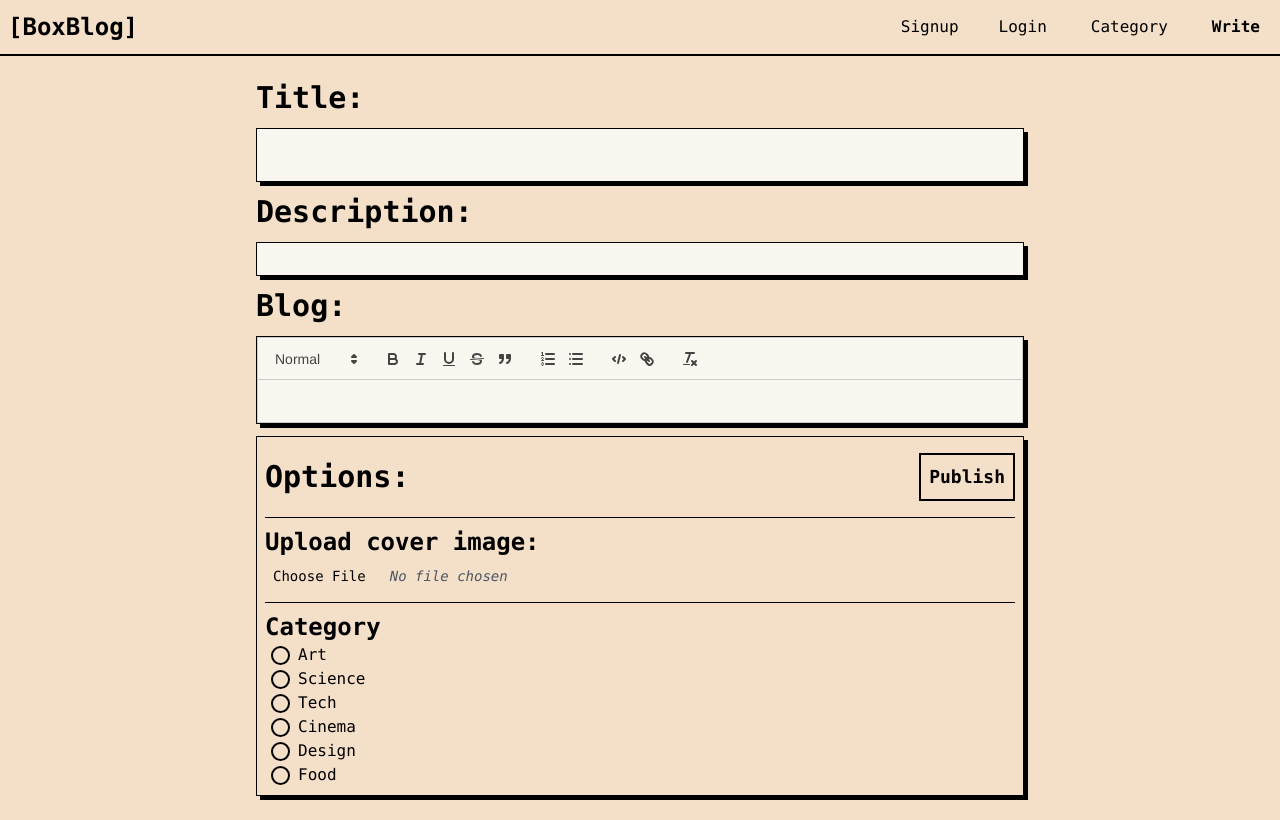
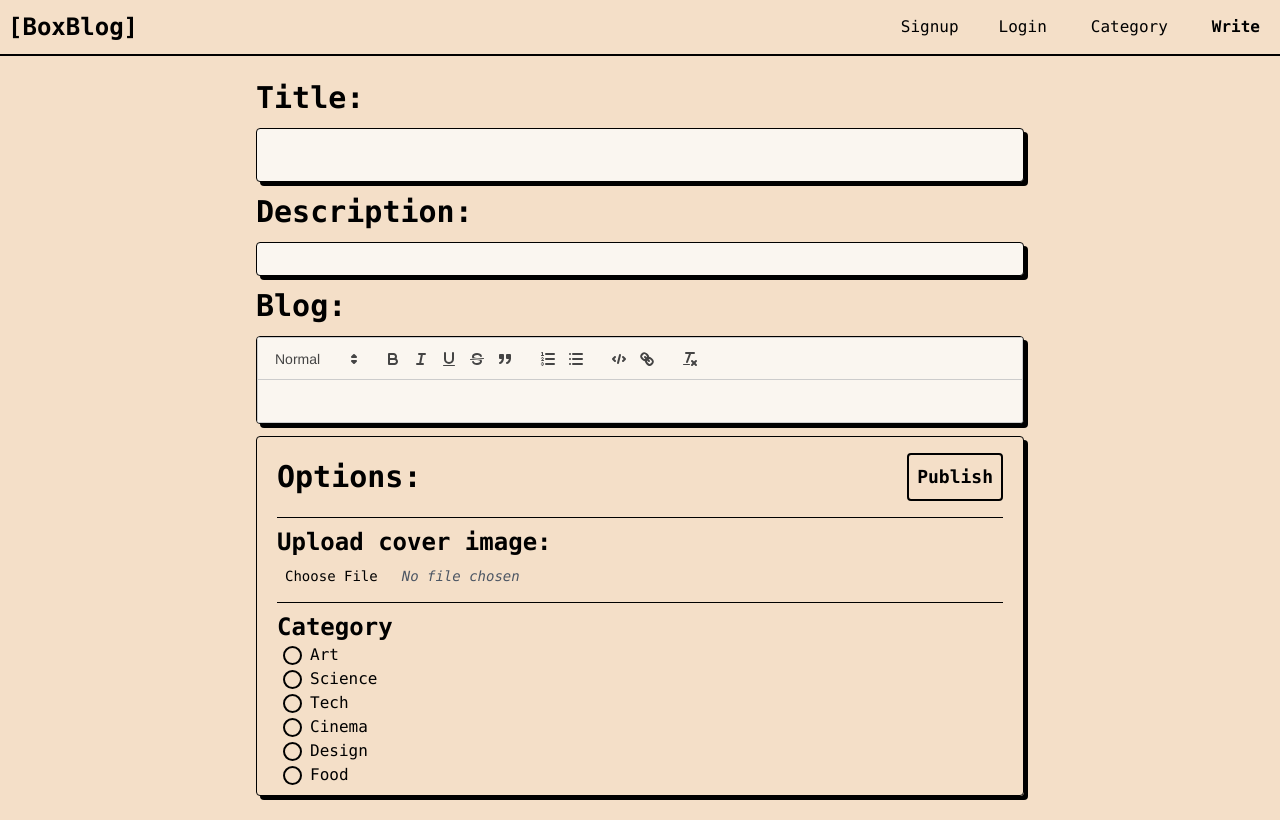
Before and after one commit to 3Marz/boxblog-client, a React (Vite) app: page /write in a window 1280 px wide. Built offline with nearby package versions, Linux system fonts and the light colour scheme.

Commit message:
rounded the sharp corners idkw

```diff
--- a/src/components/CardPost.tsx
+++ b/src/components/CardPost.tsx
@@ -15,8 +15,8 @@ export default function CardPost({ post, className, bodyClassName }: CardPostPro
 	}
 
 	return (
-		<Link to={`/blog/${post?.id}`} className={`group flex flex-col relative before:absolute before:inset-0 before:bg-doted-bg before:bg-[length:4px_4px] before:bg-beige-400 before:-z-10 ${className}`}>
-			<div className={`flex flex-col h-full bg-beige-300 group-active:-translate-y-2 group-active:-translate-x-2 group-hover:-translate-x-2 duration-75 group-hover:-translate-y-2 ring-black ring-1 ${bodyClassName}`}>
+		<Link to={`/blog/${post?.id}`} className={`group flex flex-col relative before:absolute before:inset-0 before:bg-doted-bg before:bg-[length:4px_4px] before:bg-beige-400 before:-z-10 before:rounded ${className}`}>
+			<div className={`flex rounded overflow-hidden flex-col h-full bg-beige-300 group-active:-translate-y-2 group-active:-translate-x-2 group-hover:-translate-x-2 duration-75 group-hover:-translate-y-2 ring-black ring-1 ${bodyClassName}`}>
 				<div className="aspect-video w-full overflow-hidden bg-black border-b border-black flex place-items-center justify-center items-center">
 					<img className="w-full" src={`${baseUrl}/images/${post?.image}`} alt="" />
 				</div>
--- a/src/components/Navbar.tsx
+++ b/src/components/Navbar.tsx
@@ -44,7 +44,7 @@ const Navbar = () => {
 			<button onClick={handleMobileNav} className='sm:hidden p-4 active:rotate-45 duration-75'>{ mobileNav ? <IoClose size={32} /> : <GiHamburgerMenu size={28} /> }</button>
 			<div ref={navRef} className='sm:flex sm:flex-row sm:static sm:bg-transparent sm:h-full sm:space-y-0 sm:border-0
 							bg-beige-300 top-14 right-0 h-fit absolute hidden border-l-2 border-b-2 border-black *:p-5
-							flex-col peer-focus:flex' id="navbar-default">
+							flex-col peer-focus:flex rounded-bl' id="navbar-default">
 				{
 					!isLogged ?
 						<>
@@ -59,7 +59,7 @@ const Navbar = () => {
 				}
 				<button className='group z-20 relative active:bg-doted-bg hover:bg-doted-bg bg-size-10 h-full mx-1 px-2 flex justify-center items-center'>
 					<span className='bg-beige-300'>Category</span>
-					<ul className="hidden text-left group-hover:flex group-focus:flex absolute sm:top-12 top-0 right-28 sm:right-auto flex-col bg-beige-100 p-2 border-black border">
+					<ul className="rounded hidden text-left group-hover:flex group-focus:flex absolute sm:top-12 top-0 right-28 sm:right-auto flex-col bg-beige-100 p-2 border-black border">
 						<NavLink onClick={handleMobileNav} className="hover:border-black hover:italic border-transparent border-b" to="/blogs/Art">Art</NavLink>
 						<NavLink onClick={handleMobileNav} className="hover:border-black hover:italic border-transparent border-b" to="/blogs/Science">Science</NavLink>
 						<NavLink onClick={handleMobileNav} className="hover:border-black hover:italic border-transparent border-b" to="/blogs/Tech">Tech</NavLink>
--- a/src/pages/Login.tsx
+++ b/src/pages/Login.tsx
@@ -50,17 +50,17 @@ const Login = () => {
 				<div className="bg-[#1d1d1d80] w-full h-[100dvh] top-0 fixed animate-pulse z-50"></div>
 			}
 			<div className="text-lg md:text-2xl flex flex-col justify-center place-items-center h-screen space-y-8">
-				<form onSubmit={handleLogin} className="w-[80dvw] md:w-[50dvw] border-black border-2 shadow-[8px_8px_black] p-4 md:p-8 bg-beige-200 flex-col flex">
+				<form onSubmit={handleLogin} className="rounded w-[80dvw] md:w-[50dvw] border-black border-2 shadow-[8px_8px_black] p-4 md:p-8 bg-beige-200 flex-col flex">
 					<label htmlFor="userName">Email:</label>
-					<input value={email} onChange={(e) => { setEmail(e.target.value) }} className="border border-black p-2 text-sm md:text-lg mt-3" type="email" required />
+					<input value={email} onChange={(e) => { setEmail(e.target.value) }} className="rounded border border-black p-2 text-sm md:text-lg mt-3" type="email" required />
 
 					<label className="mt-4 flex justify-between place-items-center" htmlFor="password">
 						Password:
 						<EyeIcon verb={showPass} setter={setShowPass} />
 					</label>
-					<input value={password} onChange={(e) => { setPassword(e.target.value) }} className="border border-black p-2 text-sm md:text-lg mt-3" type={showPass} minLength={8} required />
+					<input value={password} onChange={(e) => { setPassword(e.target.value) }} className="rounded border border-black p-2 text-sm md:text-lg mt-3" type={showPass} minLength={8} required />
 
-					<button className="p-1 duration-300 hover:shadow-[0px_0px_black] shadow-[3px_3px_black] mt-5 border-2 border-black" type="submit">Login</button>
+					<button className="rounded p-1 duration-300 hover:shadow-[0px_0px_black] shadow-[3px_3px_black] mt-5 border-2 border-black" type="submit">Login</button>
 					{error && <p className="text-center text-red-600 md:text-xl pt-3">{error}</p>}
 				</form>
 				<p className="text-lg md:text-xl">Dont have an account? <NavLink className="text-blue-800 hover:underline" to="/signup">Sign Up</NavLink></p>
--- a/src/pages/Single.tsx
+++ b/src/pages/Single.tsx
@@ -89,7 +89,7 @@ const Single = () => {
 						</div>
 					</div>
 
-					<div className="flex items-center justify-center bg-black border border-black overflow-hidden aspect-video object-cover">
+					<div className="rounded-lg flex items-center justify-center bg-black border border-black overflow-hidden aspect-video object-cover">
 						<img className='w-full'
 							src={`${baseUrl}/images/${post?.image}`}
 						/>
--- a/src/pages/Write.tsx
+++ b/src/pages/Write.tsx
@@ -111,21 +111,21 @@ const Write = () => {
 			<div className="p-6 flex flex-col px-6 lg:px-[20vw] gap-3">
 				<div className="space-y-3 flex flex-col">
 					<h1 className="text-xl md:text-3xl font-semibold">Title:</h1>
-					<span contentEditable onInput={(e) => setBlogTitle(e.currentTarget.innerText)} className="p-1 bg-beige-100 h-auto resize-none focus:outline-none border border-black shadow-[4px_4px_black] md:text-xl md:p-3" />
+					<span contentEditable onInput={(e) => setBlogTitle(e.currentTarget.innerText)} className="rounded p-1 bg-beige-100 h-auto resize-none focus:outline-none border border-black shadow-[4px_4px_black] md:text-xl md:p-3" />
 					<h1 className="text-xl md:text-3xl font-semibold">Description:</h1>
-					<span contentEditable onInput={(e) => setBlogDesc(e.currentTarget.innerText)} className="p-1 bg-beige-100 focus:outline-none border border-black shadow-[4px_4px_black]"></span>
+					<span contentEditable onInput={(e) => setBlogDesc(e.currentTarget.innerText)} className="rounded p-1 bg-beige-100 focus:outline-none border border-black shadow-[4px_4px_black]"></span>
 					<h1 className="text-xl md:text-3xl font-semibold">Blog:</h1>
-					<div className="border-black border bg-beige-100 shadow-[4px_4px_black]">
+					<div className="border-black border bg-beige-100 shadow-[4px_4px_black] rounded overflow-hidden">
 						<ReactQuill formats={formats} modules={modules} className="border-none" theme='snow' value={blogContent} onChange={setBlogContent} />
 					</div>
 				</div>
 
-				<div className="p-2 border border-black shadow-[4px_4px_black] max-h-fit">
+				<div className="py-2 px-5 border border-black shadow-[4px_4px_black] max-h-fit rounded">
 					<div className="flex flex-col">
 						<div className="flex justify-between items-center">
 							<h1 className="text-3xl font-semibold">Options:</h1>
 							<div className="flex gap-3 my-2">
-								<button className="border-2 border-black p-2 text-lg font-bold duration-200 hover:shadow-[4px_4px_black]" onClick={handlePublish}>Publish</button>
+								<button className="rounded border-2 border-black p-2 text-lg font-bold duration-200 hover:shadow-[4px_4px_black]" onClick={handlePublish}>Publish</button>
 							</div>
 						</div>
 						<hr className="border-black my-2" />
```
Also changed, not shown: src/pages/Signup.tsx (+5 -5 lines).
